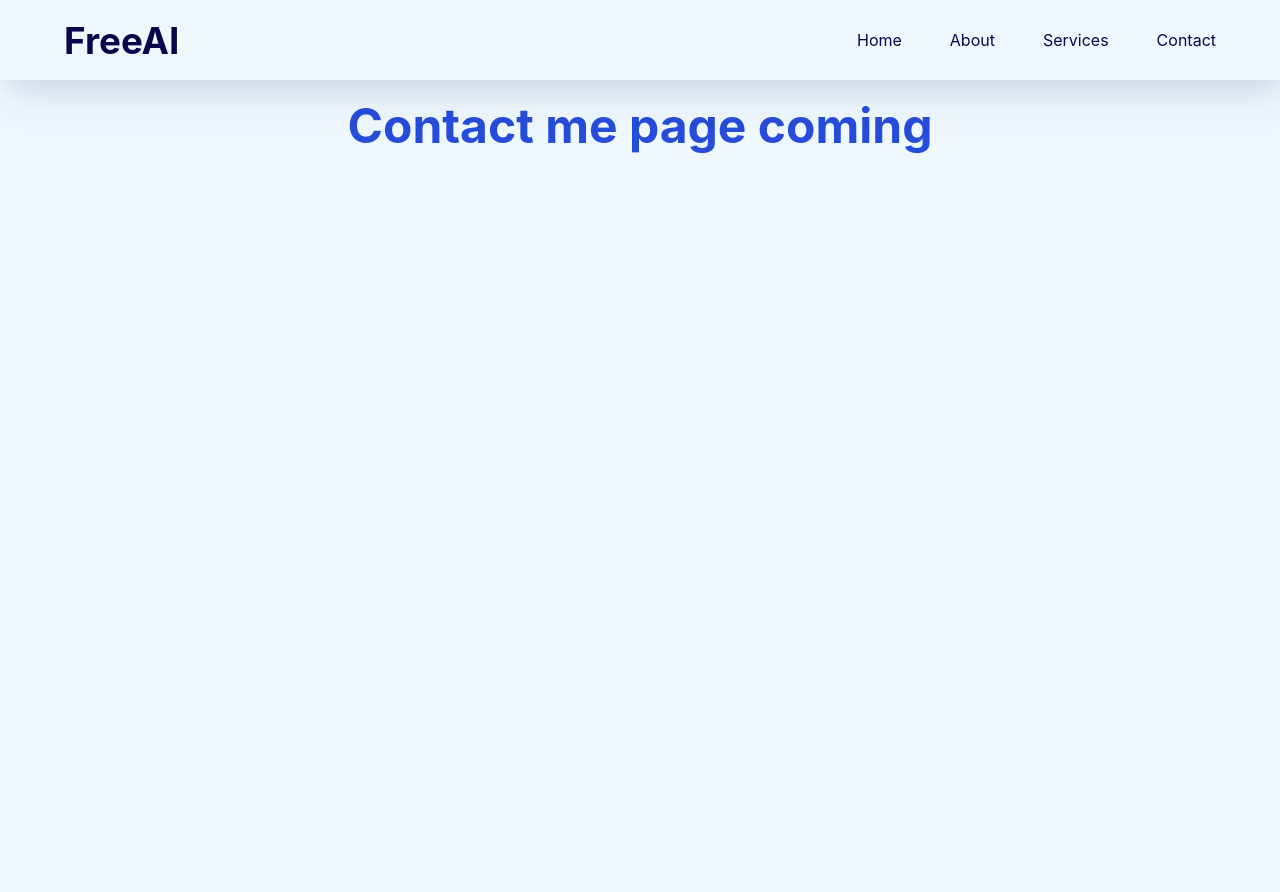
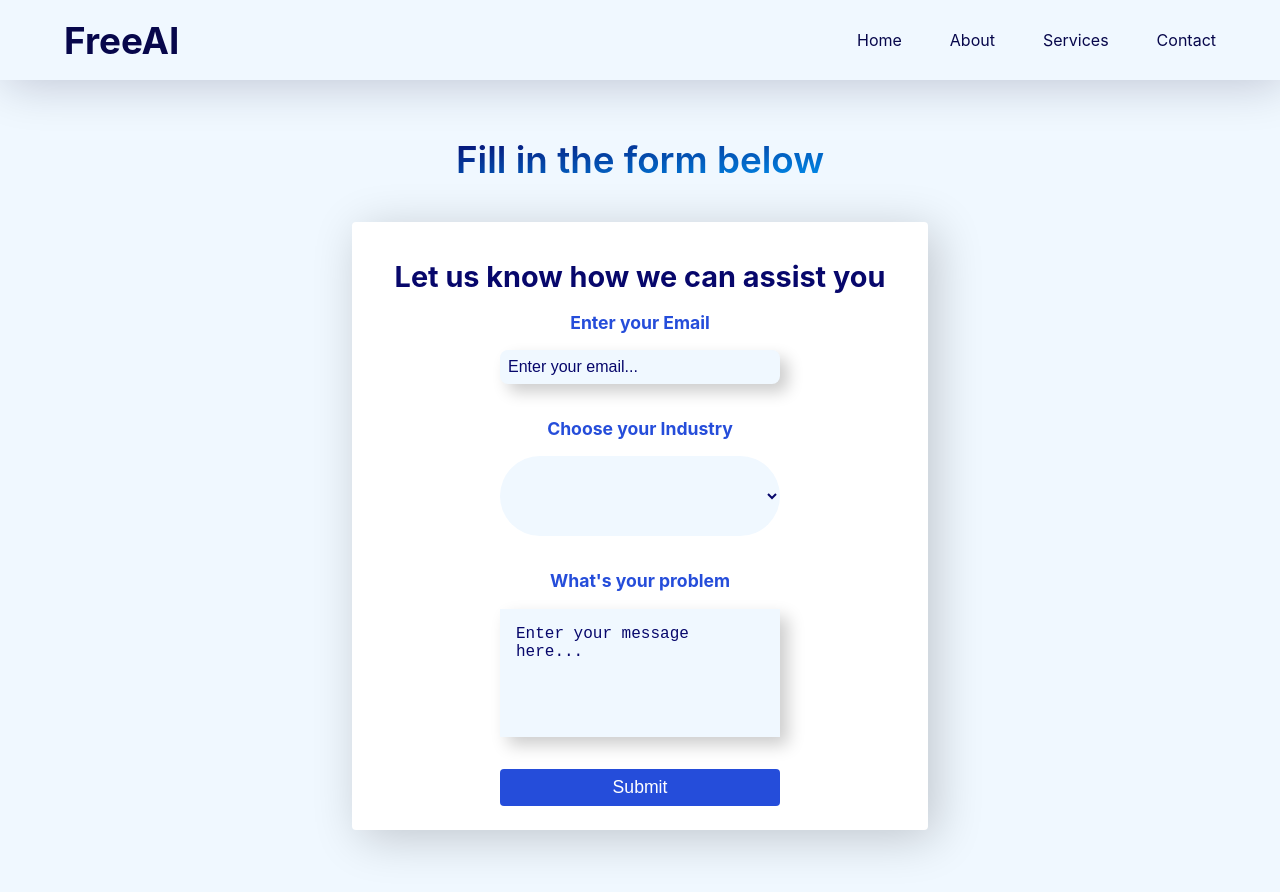
Before and after one commit to Lovenson2000/myreactwebsite, a React (Create React App) app: page /contact in a window 1280 px wide. Before the commit the page ends 800 px from the top, so only its background shows below. Built offline with nearby package versions, Linux system fonts and the light colour scheme.

Commit message:
Building contact  me

```diff
--- a/src/components/contact/Contact.js
+++ b/src/components/contact/Contact.js
@@ -1,7 +1,34 @@
 import "./contact.scss";
 
-export default function Contact () {
-    return(
-        <div className="contact-container">Contact me page coming</div>
+export default function Contact() {
+    return (
+        <div className="contact-container">
+            <h1 className="contact-heading">Fill in the form below</h1>
+            <form className="form">
+                <h3 className="form-heading">Let us know how we can assist you</h3>
+                <div className="field-wrapper">
+                    <h3>Enter your Email</h3>
+                    <input type="email" placeholder="Enter your email..." required/>
+                </div>
+
+                <div className="field-wrapper">
+                    <h3>Choose your Industry</h3>
+                    <select className="select">
+                        <option value="software">Software</option>
+                        <option value="hardware">Hardware</option>
+                        <option value="healthcare">Healthcare</option>
+                        <option value="robotics">Robotics</option>
+                        <option value="virtual-reality">Virtual Reality</option>
+                    </select>
+                </div>
+
+                <div className="field-wrapper">
+                    <h3>What's your problem</h3>
+                    <textarea placeholder="Enter your message here..."></textarea>
+                </div>
+
+                <button className="btn-submit">Submit</button>
+            </form>
+        </div>
     );
 }
--- a/src/components/contact/contact.scss
+++ b/src/components/contact/contact.scss
@@ -1,14 +1,200 @@
-
 $color-primary: #07076b;
 $color-secondary: #f94144;
 $third-color: #0096f4;
 $fourth-color: #254dda;
 
 .contact-container {
-    color: $fourth-color;
-    font-size: 3rem;
-    font-weight: 700;
+    width: 100%;
+    margin-top: 7rem;
+    margin-bottom: 4rem;
     text-align: center;
-    margin: 6rem 1rem;
+
+    .contact-heading{
+
+        font-size: 2.3rem;
+        font-weight: 600;
+        padding-inline: .6rem;
+        color: transparent;
+        background-clip: text;
+        -webkit-background-clip: text;
+        display: inline-block;
+        background-image: linear-gradient(to right bottom,
+                $color-primary,
+                $third-color );
+    }
+
+    .form {
+        width: 35rem;
+        border-radius: 4px;
+        box-shadow: .5rem .5rem 3rem rgba(0, 0, 0, .2);
+        margin: 1rem auto;
+        padding: .5rem;
+        background-color: white;
+
+        .form-heading {
+
+            font-size: 1.8rem;
+            color: $color-primary;
+            margin-bottom: -1rem;
+
+        }
+
+        .field-wrapper {
+
+            display: flex;
+            flex-direction: column;
+            margin: 1rem auto;
+            width: 50%;
+
+
+            h3 {
+                font-size: 1.1rem;
+                color: $fourth-color;
+            }
+
+            input {
+
+                padding: .5rem;
+                outline: none;
+                border-radius: 8px;
+                color: $color-primary;
+                border-style: none;
+                font-size: 1rem;
+                font-weight: 500;
+                background-color: aliceblue;
+                box-shadow: .5rem .5rem 1rem rgba(0, 0, 0, .2);
+
+                &:focus {
+                    border-bottom: solid $fourth-color;
+                }
+
+                &::placeholder {
+                    color: $color-primary;
+                }
+            }
+
+            select {
+
+                color: $color-primary;
+                padding: 2.5rem;
+                height: 2rem;
+                border: 1px transparent;
+                border-radius: 40px;
+                outline: none;
+                background-color: aliceblue;
+                font-size: 1rem;
+                font-weight: 500;
+
+                &:focus {
+                    border-bottom: solid $fourth-color;
+                }
+            }
+
+            textarea {
+                height: 6rem;
+                outline: none;
+                border: none;
+                background: aliceblue;
+                resize: none;
+                padding: 1rem;
+                font-size: 1rem;
+                font-weight: 500;
+                color: $color-primary;
+                box-shadow: .5rem .5rem 1rem rgba(0, 0, 0, .2);
+
+                &::placeholder {
+                    color: $color-primary;
+                }
+
+                &:focus {
+                    border-bottom: solid $fourth-color;
+                }
+            }
+
+        }
+        & .btn-submit {
+            margin: 1rem;
+            width: 50%;
+            outline: none;
+            border: none;
+            border-radius: 4px;
+            background-color: $fourth-color;
+            color: white;
+            padding-block: .5rem;
+            font-size: 1.1rem;
+        }
+    }
+}
+
+@media (max-width: 45rem) {
+
+    .contact-container {
+
+        .form {
+            width: 25rem;
+        }
+    }
 
 }
+
+@media (max-width: 30rem) {
+
+    .contact-container {
+
+        .form {
+            width: 21.5rem;
+
+            .field-wrapper {
+                margin: .5rem auto;
+                width: 80%;
+
+                h3 {
+                    font-size: 1.1rem;
+                    color: $fourth-color;
+                }
+            }
+
+            & .btn-submit {
+                width: 80%;
+            }
+        }
+    }
+}
+
+@media (max-width: 24rem) {
+
+    .contact-container {
+
+        .form {
+            width: 19rem;
+
+            .field-wrapper {
+                margin: .5rem auto;
+                width: 85%;
+            }
+            & .btn-submit {
+                width: 85%;
+            }
+
+        }
+    }
+}
+
+@media (max-width: 22rem) {
+
+    .contact-container {
+
+        .form {
+            width: 16.7rem;
+
+            .field-wrapper {
+                margin: .5rem auto;
+                width: 90%;
+            }
+            & .btn-submit {
+                width: 90%;
+            }
+
+        }
+    }
+}
```
